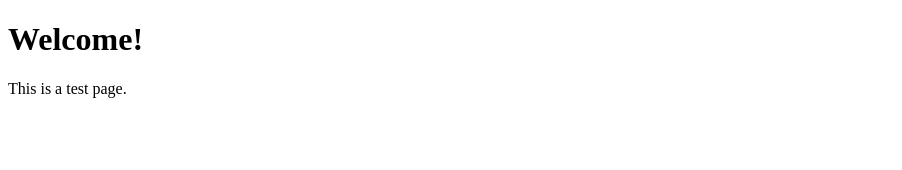
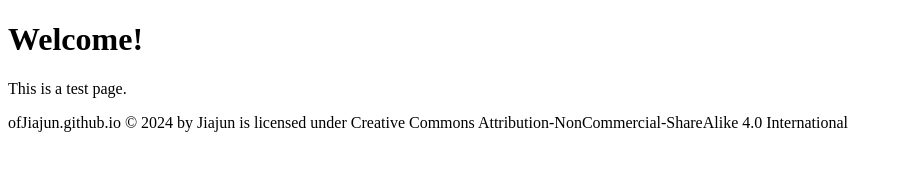
Before and after one commit to ofJiajun/ofJiajun.github.io, a plain HTML site: page index.html in a window 1280 px wide. Shown: the whole page, without its empty margins (0-902 px from the left). Drawn offline with Linux system fonts and the light colour scheme.

Commit message:
Updating LICENSE.

```diff
--- a/index.html
+++ b/index.html
@@ -9,8 +9,16 @@
 </head>
 
 <body>
-    <h1>Welcome!</h1>
-    <p>This is a test page.</p>
+    <div>
+        <h1>Welcome!</h1>
+        <p>This is a test page.</p>
+    </div>
+
+
+    <footer>
+        ofJiajun.github.io © 2024 by Jiajun is licensed under Creative Commons Attribution-NonCommercial-ShareAlike 4.0
+        International
+    </footer>
 </body>
 
 </html>
```
Also changed, not shown: 1 other file.
